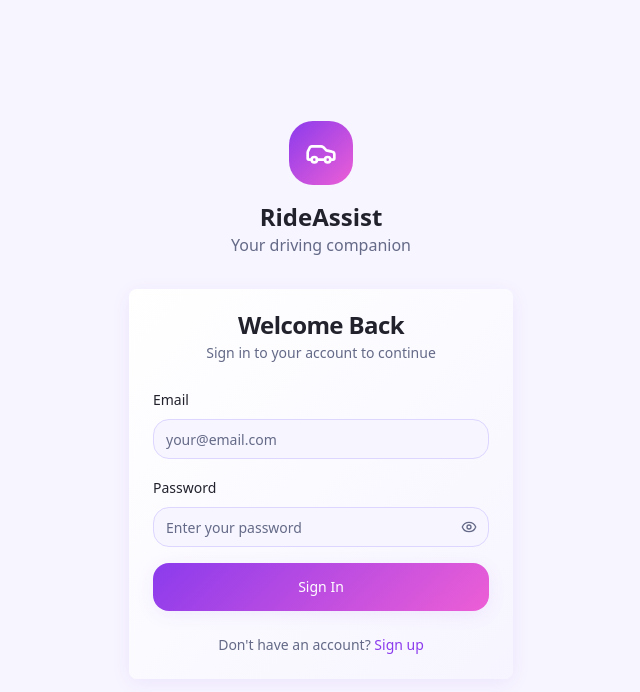
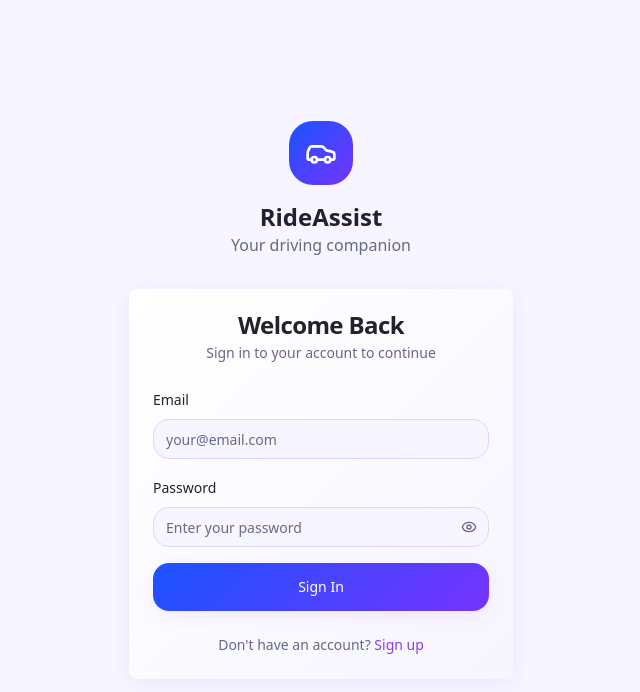
Before and after one commit to Arifalkharusi/urban-route-pro, a React (Vite) app: page / in a window 1280 px wide. Shown: the top 692 px of the page, without its empty margins (319-959 px from the left). Built offline with nearby package versions, Linux system fonts and the light colour scheme.

Commit message:
Apply recommended gradient colors
Apply the recommended gradient colors to the app's design system. The chosen gradient is "Digital Highway" with CSS: `--gradient-primary: linear-gradient(135deg, hsl(225 100% 55%), hsl(260 100% 60%));`.

```diff
--- a/src/index.css
+++ b/src/index.css
@@ -42,9 +42,9 @@ All colors MUST be HSL.
     --input: 250 100% 92%;
     --ring: 267 83% 58%;
 
-    /* Custom gradients */
-    --gradient-primary: linear-gradient(135deg, hsl(267 83% 58%), hsl(310 80% 65%));
-    --gradient-secondary: linear-gradient(135deg, hsl(250 100% 96%), hsl(267 83% 95%));
+    /* Custom gradients - Digital Highway Theme */
+    --gradient-primary: linear-gradient(135deg, hsl(225 100% 55%), hsl(260 100% 60%));
+    --gradient-secondary: linear-gradient(135deg, hsl(225 100% 96%), hsl(260 100% 96%));
     --gradient-card: linear-gradient(135deg, hsl(0 0% 100%), hsl(250 100% 98%));
 
     /* Shadows */
```
